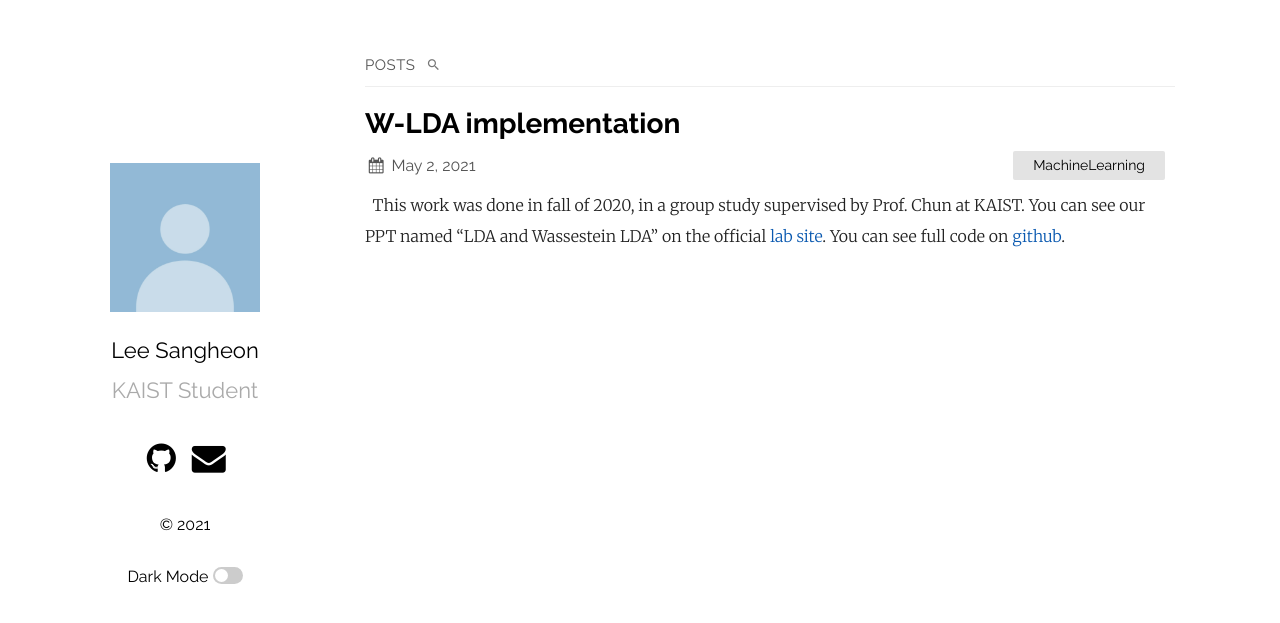
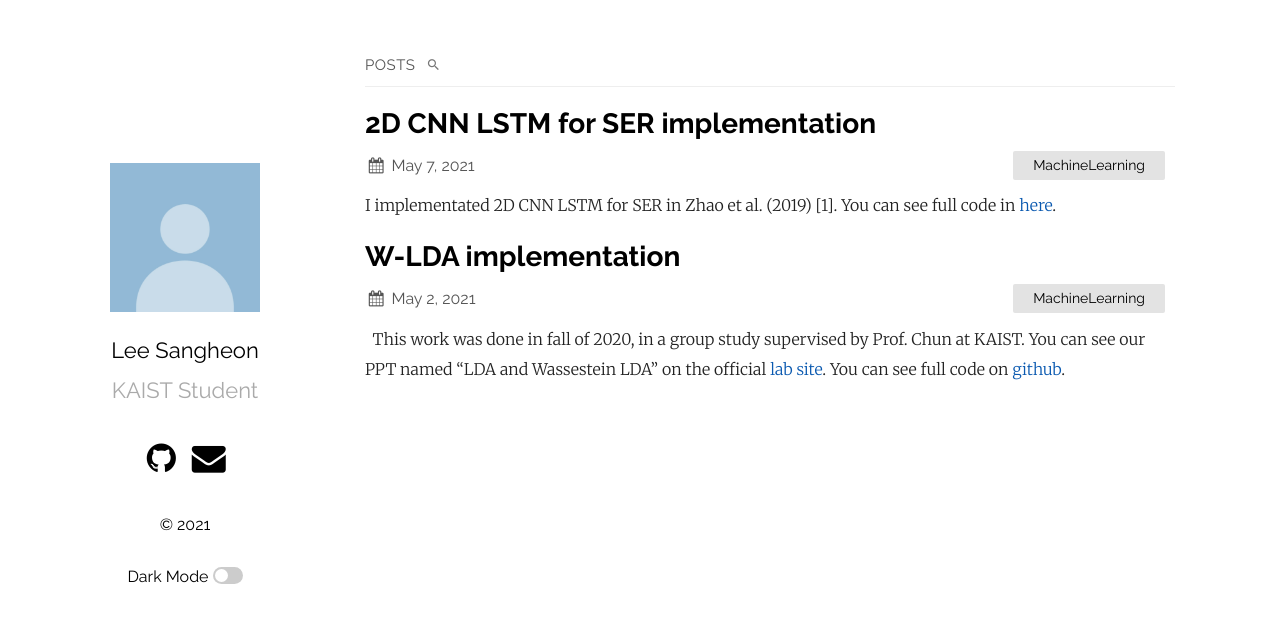
Before and after one commit to buaaaaang/buaaaaang.github.io, a Jekyll site: the page built from index.md, in a window 1280 px wide. Shown: the top 623 px of the page. Built offline with Jekyll 4.4.1, drawn with Linux system fonts in a browser that asks for light colours; part of the change alters nothing that is shown.

Commit message:
2DCNNLSTM

```diff
--- a/_posts/2021-05-02-W-LDA.markdown
+++ b/_posts/2021-05-02-W-LDA.markdown
@@ -9,7 +9,7 @@ categories: MachineLearning
 
 [lab-site]: https://chunhyonho.github.io/Group-study/Journal_club/
 [github-wlda]: https://github.com/bungbungbung/20201201-W-LDA/tree/main
-&nbsp;&nbsp;We implementated W-LDA proposed in Nan et al. 2019 [1]. LDA (Latent Dirichlet Allocation) is the most popular probabilistic topic model, but it is hard to use VAE directly to LDA because LDA use Direchlet distribution, which does not belong to location-scale family. This paper use WAE model proposed in [2] to make W-LDA model, that use Dirichlet prior on the latent document topic vectors.
+&nbsp;&nbsp;We implementated W-LDA proposed in Nan et al. (2019) [1]. LDA (Latent Dirichlet Allocation) is the most popular probabilistic topic model, but it is hard to use VAE directly to LDA because LDA use Direchlet distribution, which does not belong to location-scale family. This paper use WAE model proposed in [2] to make W-LDA model, that use Dirichlet prior on the latent document topic vectors.
 
 &nbsp;&nbsp;WAE in [2] is a model that can use any distribution as prior. Since the distribution may not belong to location scale family, we cannot use reparametrization trick, so WAE use deterministic encoder. Instead, in 4.3 of [1], they added big noise to document-topic vectors during training.
 
--- /dev/null
+++ b/_posts/2021-05-07-2D-CNN-LSTM.markdown
@@ -0,0 +1,23 @@
+---
+layout: post
+title:  "2D CNN LSTM for SER implementation"
+date:   2021-05-07 17:51:35 +0900
+categories: MachineLearning
+---
+
+I implementated 2D CNN LSTM for SER in Zhao et al. (2019) [1]. You can see full code in [here][2Dgithub].
+
+[2Dgithub]: https://github.com/buaaaaang/20210507-2D-CNN-LSTM
+
+I also implented 1D CNN LSTM [here][1Dgithub], but paper mentioned that 2D CNN LSTM network 'outperforms' the traditional approaches, so I mainly focused on 2D model. 1D model use raw audio file as data, but 2D model preprocess data with log-mel spectogram. This is why it use 2D convolution. LFLB (local feature learning block) that consists convolutionar layer, batch normalization layer, exponential linear unit layer, and max pooling layer, was used to learn local features. LSTM was used to learn global feature. And dense layer was at the end of the model.
+My goal was to apply the model to Korean speech dataset. The data was from [here][link]. It is 감정 분류를 위한 대화 음성 데이터셋 of AIHUB, but the result was not good.
+
+[1Dgithub]: https://github.com/buaaaaang/20210504-1D-CNN-LSTM
+[link]: https://aihub.or.kr/keti_data_board/language_intelligence
+
+
+
+
+
+
+[1] Zhao, J., Mao, X., & Chen, L. (2019). Speech emotion recognition using deep 1D & 2D CNN LSTM networks. Biomedical Signal Processing and Control, 47, 312-323.
```
Also changed, not shown: assets/2021-05-07-2D-CNN-LSTM/acc-epoch_original.png (added), assets/2021-05-07-2D-CNN-LSTM/log_mel_sample.png (added), 2 other files.
